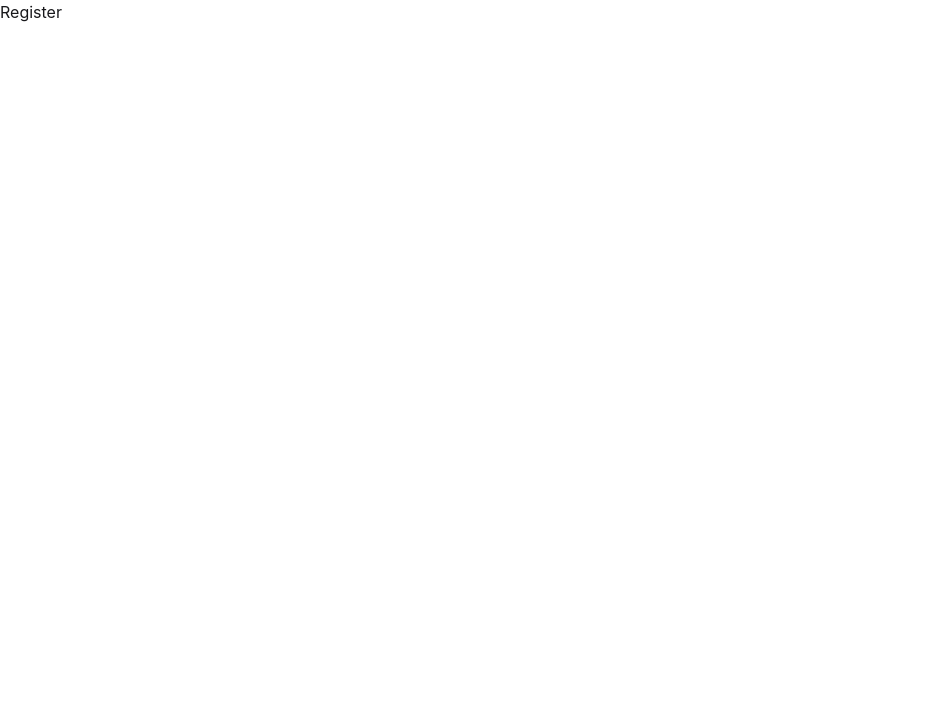
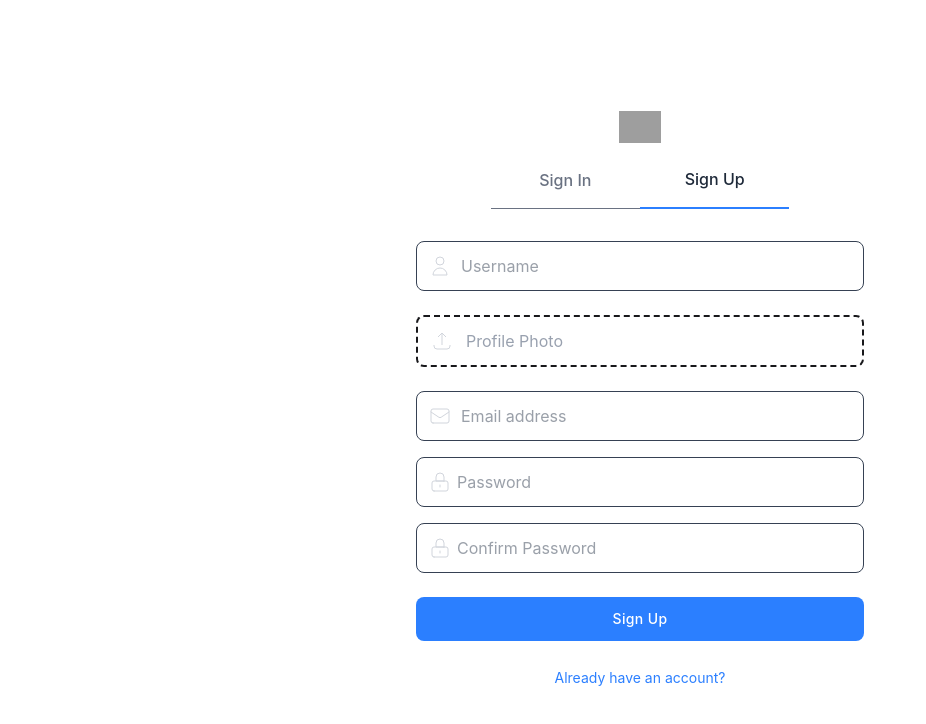
Before and after one commit to minajarifa/module-14, a React (Vite) app: page /Register in a window 1280 px wide. Shown: the top 724 px of the page, without its empty margins (0-926 px from the left). Built offline with nearby package versions, Linux system fonts and the light colour scheme; grey boxes are pictures that could not be loaded.

Commit message:
firebase logedin

```diff
--- a/package.json
+++ b/package.json
@@ -11,6 +11,7 @@
   },
   "dependencies": {
     "@tailwindcss/vite": "^4.2.1",
+    "firebase": "^12.10.0",
     "react": "^19.2.0",
     "react-dom": "^19.2.0",
     "react-icons": "^5.6.0",
--- a/src/Pages/Login/Login.jsx
+++ b/src/Pages/Login/Login.jsx
@@ -1,7 +1,98 @@
-
+import {
+  GithubAuthProvider,
+  GoogleAuthProvider,
+  signInWithPopup,
+  signOut,
+} from "firebase/auth";
+import { FcGoogle } from "react-icons/fc";
+import { auth } from "../../firebase/firebase.init";
+import { useState } from "react";
 
 export default function Login() {
+  const [user, setUser] = useState(null);
+  const provider = new GoogleAuthProvider();
+  const providerGithub = new GithubAuthProvider();
+  const handleLoginByGoogle = () => {
+    signInWithPopup(auth, provider)
+      .then((result) => {
+        setUser(result.user);
+      })
+      .catch((error) => {
+        console.log(error);
+      });
+  };
+  const handleSignOut = () => {
+    signOut(auth)
+      .then(() => {
+        console.log("log out completed");
+        setUser(null);
+      })
+      .catch((error) => {
+        console.log(error);
+      });
+  };
+  const handleGithubLogin = () => {
+    signInWithPopup(auth, providerGithub)
+      .then((result) => {
+        setUser(result.user);
+      })
+      .catch((error) => {
+        console.log(error);
+      });
+  };
+  console.log(user);
   return (
-    <div>Login</div>
-  )
+    <div className="hero bg-base-200 min-h-screen">
+      <div className="hero-content flex-col lg:flex-row-reverse">
+        <div className="text-center lg:text-left">
+          <h1 className="text-5xl font-bold">Login now!</h1>
+          <p className="py-6">
+            Provident cupiditate voluptatem et in. Quaerat fugiat ut assumenda
+            excepturi exercitationem quasi. In deleniti eaque aut repudiandae et
+            a id nisi.
+          </p>
+        </div>
+        <div className="card bg-base-100 w-full max-w-sm shrink-0 shadow-2xl">
+          <div className="card-body">
+            <fieldset className="fieldset">
+              <label className="label">Email</label>
+              <input type="email" className="input" placeholder="Email" />
+              <label className="label">Password</label>
+              <input type="password" className="input" placeholder="Password" />
+              <div>
+                <a className="link link-hover">Forgot password?</a>
+              </div>
+              <button className="btn btn-neutral mt-4">Login</button>
+            </fieldset>
+          </div>
+          {user ? (
+            <button
+              onClick={handleSignOut}
+              className="btn btn-outline btn-accent"
+            >
+              <FcGoogle className="text-2xl" />
+              Log Out
+            </button>
+          ) : (
+            <>
+              <button
+                onClick={handleLoginByGoogle}
+                className="btn btn-outline btn-accent"
+              >
+                <FcGoogle className="text-2xl" />
+                Login with Google
+              </button>
+              <button
+                onClick={handleGithubLogin}
+                className="btn btn-outline btn-accent"
+              >
+                <FcGoogle className="text-2xl" />
+                Login with Github
+              </button>
+            </>
+          )}
+        </div>
+      </div>
+    </div>
+  );
 }
--- a/src/Pages/Register/Register.jsx
+++ b/src/Pages/Register/Register.jsx
@@ -1,7 +1,147 @@
-
+import { Link } from "react-router";
 
 export default function Register() {
   return (
-    <div>Register</div>
-  )
+    <section className="bg-white dark:bg-gray-900">
+      <div className="container flex items-center justify-center min-h-screen px-6 mx-auto">
+        <form className="w-full max-w-md">
+          <div className="flex justify-center mx-auto">
+            <img
+              className="w-auto h-7 sm:h-8"
+              src="https://merakiui.com/images/logo.svg"
+              alt=""
+            />
+          </div>
+          <div className="flex items-center justify-center mt-6">
+            <Link
+              to={`/Login`}
+              className="w-1/3 pb-4 font-medium text-center text-gray-500 capitalize border-b dark:border-gray-400 dark:text-gray-300"
+            >
+              sign in
+            </Link>
+            <Link
+              to={`/Register`}
+              className="w-1/3 pb-4 font-medium text-center text-gray-800 capitalize border-b-2 border-blue-500 dark:border-blue-400 dark:text-white"
+            >
+              sign up
+            </Link>
+          </div>
+          <div className="relative flex items-center mt-8">
+            <span className="absolute">
+              <svg
+                xmlns="http://www.w3.org/2000/svg"
+                className="w-6 h-6 mx-3 text-gray-300 dark:text-gray-500"
+                fill="none"
+                viewBox="0 0 24 24"
+                stroke="currentColor"
+              >
+                <path d="M16 7a4 4 0 11-8 0 4 4 0 018 0zM12 14a7 7 0 00-7 7h14a7 7 0 00-7-7z" />
+              </svg>
+            </span>
+            <input
+              type="text"
+              className="block w-full py-3 text-gray-700 bg-white border rounded-lg px-11 dark:bg-gray-900 dark:text-gray-300 dark:border-gray-600 focus:border-blue-400 dark:focus:border-blue-300 focus:ring-blue-300 focus:outline-none focus:ring focus:ring-opacity-40"
+              placeholder="Username"
+            />
+          </div>
+          <label
+            for="dropzone-file"
+            className="flex items-center px-3 py-3 mx-auto mt-6 text-center bg-white border-2 border-dashed rounded-lg cursor-pointer dark:border-gray-600 dark:bg-gray-900"
+          >
+            <svg
+              xmlns="http://www.w3.org/2000/svg"
+              className="w-6 h-6 text-gray-300 dark:text-gray-500"
+              fill="none"
+              viewBox="0 0 24 24"
+              stroke="currentColor"
+            >
+              <path
+                className
+                d="M4 16v1a3 3 0 003 3h10a3 3 0 003-3v-1m-4-8l-4-4m0 0L8 8m4-4v12"
+              />
+            </svg>
+            <h2 className="mx-3 text-gray-400">Profile Photo</h2>
+            <input id="dropzone-file" type="file" className="hidden" />
+          </label>
+          <div className="relative flex items-center mt-6">
+            <span className="absolute">
+              <svg
+                xmlns="http://www.w3.org/2000/svg"
+                className="w-6 h-6 mx-3 text-gray-300 dark:text-gray-500"
+                fill="none"
+                viewBox="0 0 24 24"
+                stroke="currentColor"
+              >
+                <path
+                  stroke-linecap="round"
+                  d="M3 8l7.89 5.26a2 2 0 002.22 0L21 8M5 19h14a2 2 0 002-2V7a2 2 0 00-2-2H5a2 2 0 00-2 2v10a2 2 0 002 2z"
+                />
+              </svg>
+            </span>
+            <input
+              type="email"
+              className="block w-full py-3 text-gray-700 bg-white border rounded-lg px-11 dark:bg-gray-900 dark:text-gray-300 dark:border-gray-600 focus:border-blue-400 dark:focus:border-blue-300 focus:ring-blue-300 focus:outline-none focus:ring focus:ring-opacity-40"
+              placeholder="Email address"
+            />
+          </div>
+          <div className="relative flex items-center mt-4">
+            <span className="absolute">
+              <svg
+                xmlns="http://www.w3.org/2000/svg"
+                className="w-6 h-6 mx-3 text-gray-300 dark:text-gray-500"
+                fill="none"
+                viewBox="0 0 24 24"
+                stroke="currentColor"
+              >
+                <path
+                  stroke-linecap="round"
+                  d="M12 15v2m-6 4h12a2 2 0 002-2v-6a2 2 0 00-2-2H6a2 2 0 00-2 2v6a2 2 0 002 2zm10-10V7a4 4 0 00-8 0v4h8z"
+                />
+              </svg>
+            </span>
+            <input
+              type="password"
+              className="block w-full px-10 py-3 text-gray-700 bg-white border rounded-lg dark:bg-gray-900 dark:text-gray-300 dark:border-gray-600 focus:border-blue-400 dark:focus:border-blue-300 focus:ring-blue-300 focus:outline-none focus:ring focus:ring-opacity-40"
+              placeholder="Password"
+            />
+          </div>
+
+          <div className="relative flex items-center mt-4">
+            <span className="absolute">
+              <svg
+                xmlns="http://www.w3.org/2000/svg"
+                className="w-6 h-6 mx-3 text-gray-300 dark:text-gray-500"
+                fill="none"
+                viewBox="0 0 24 24"
+                stroke="currentColor"
+              >
+                <path
+                  stroke-linecap="round"
+                  d="M12 15v2m-6 4h12a2 2 0 002-2v-6a2 2 0 00-2-2H6a2 2 0 00-2 2v6a2 2 0 002 2zm10-10V7a4 4 0 00-8 0v4h8z"
+                />
+              </svg>
+            </span>
+
+            <input
+              type="password"
+              className="block w-full px-10 py-3 text-gray-700 bg-white border rounded-lg dark:bg-gray-900 dark:text-gray-300 dark:border-gray-600 focus:border-blue-400 dark:focus:border-blue-300 focus:ring-blue-300 focus:outline-none focus:ring focus:ring-opacity-40"
+              placeholder="Confirm Password"
+            />
+          </div>
+
+          <div className="mt-6">
+            <button className="w-full px-6 py-3 text-sm font-medium tracking-wide text-white capitalize transition-colors duration-300 transform bg-blue-500 rounded-lg hover:bg-blue-400 focus:outline-none focus:ring focus:ring-blue-300 focus:ring-opacity-50">
+              Sign Up
+            </button>
+
+            <div className="mt-6 text-center ">
+              <a className="text-sm text-blue-500 hover:underline dark:text-blue-400">
+                Already have an account?
+              </a>
+            </div>
+          </div>
+        </form>
+      </div>
+    </section>
+  );
 }
--- /dev/null
+++ b/src/firebase/firebase.init.js
@@ -0,0 +1,20 @@
+// Import the functions you need from the SDKs you need
+import { initializeApp } from "firebase/app";
+import { getAuth } from "firebase/auth";
+
+// TODO: Add SDKs for Firebase products that you want to use
+// https://firebase.google.com/docs/web/setup#available-libraries
+
+// Your web app's Firebase configuration
+const firebaseConfig = {
+  apiKey: "AIzaSyClYFMdyhrIghsqkXJ0DxA5E7LqaDFigPQ",
+  authDomain: "boi-poka-dcf3d.firebaseapp.com",
+  projectId: "boi-poka-dcf3d",
+  storageBucket: "boi-poka-dcf3d.firebasestorage.app",
+  messagingSenderId: "281375636408",
+  appId: "1:281375636408:web:cf337c904e59ca306e6d4d"
+};
+
+// Initialize Firebase
+const app = initializeApp(firebaseConfig);
+export const auth= getAuth(app)
```
Also changed, not shown: 1 other file (tests, documents, lock files or other folders).
